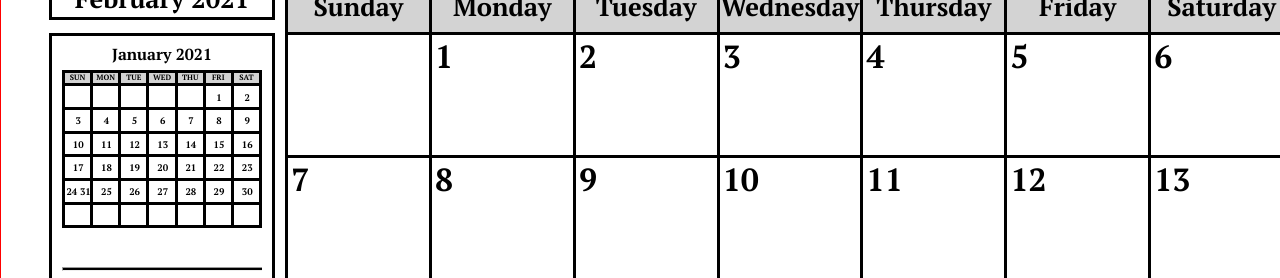
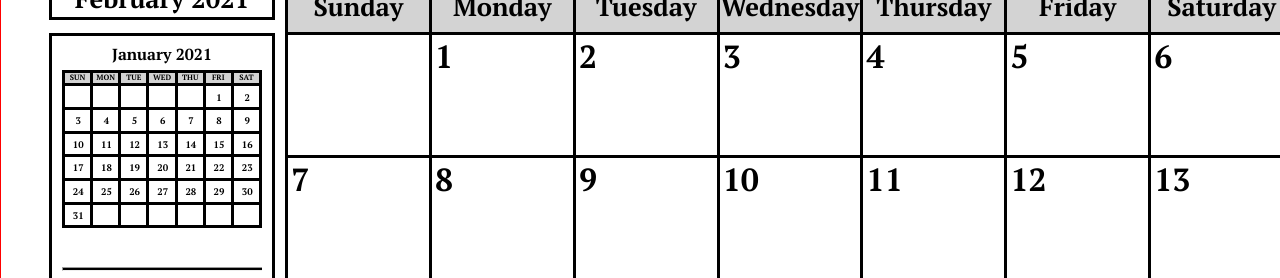
Before and after one commit to TwitchBronBron/tammy-calendar, a Svelte app: page / in a window 1280 px wide. Shown: the part 887-1165 px from the top of the page. Built offline with nearby package versions, Linux system fonts and the light colour scheme.

Commit message:
Fix calendar last week merging

```diff
--- a/src/Calendar.svelte
+++ b/src/Calendar.svelte
@@ -3,10 +3,10 @@
 
     export let year: number;
     export let month: number;
-    export let weeks: number;
+    export let fitToFiveRows: boolean;
     export let isMini = false;
 
-    const grid = buildGridForMonth(year, month, weeks);
+    const grid = buildGridForMonth(year, month, fitToFiveRows);
     const monthName = getMonthName(month - 1);
     function dow(fullDow: string) {
         if (isMini) {
--- a/src/CalendarPage.svelte
+++ b/src/CalendarPage.svelte
@@ -22,7 +22,7 @@
                     <Calendar
                         year={year}
                         month={month - 1}
-                        weeks={6}
+                        fitToFiveRows={false}
                         isMini={true}
                     />
                 </div>
@@ -43,7 +43,7 @@
             </div>
         </div>
         <div class="calendar">
-            <Calendar year={year} month={month} weeks={5} />
+            <Calendar year={year} month={month} fitToFiveRows={true} />
         </div>
     </div>
     <h1>{monthName}</h1>
--- a/src/util.ts
+++ b/src/util.ts
@@ -15,7 +15,8 @@ export function createCalendarGrid(numWeeks: number, numDays: number) {
     return rows;
 }
 
-export function buildGridForMonth(yearNumber: number, monthNumber: number, numWeeks: number) {
+export function buildGridForMonth(yearNumber: number, monthNumber: number, fitToFiveRows = false) {
+    const numWeeks = 6;
     const numDaysPerWeek = 7;
     const grid = createCalendarGrid(numWeeks, numDaysPerWeek);
     //the index of the weekday (0-6)
@@ -25,13 +26,11 @@ export function buildGridForMonth(yearNumber: number, monthNumber: number, numWe
 
     let dayIndex = (startWeekdayIndex + 1) * -1;
     for (let w = 0; w < numWeeks; w++) {
-        //skip creating empty weeks
-        if (dayIndex >= lastDayOfMonthIndex) {
-            grid.splice(w, 1);
-            continue;
+        //force the final rows together if necessary
+        let weekIndex = w;
+        if (fitToFiveRows && w >= 4) {
+            weekIndex = 4;
         }
-        //force the final rows together if necessary
-        let weekIndex = w < 4 ? w : 4;
         for (let d = 0; d < numDaysPerWeek; d++) {
             dayIndex++;
             if (dayIndex >= 0 && dayIndex < lastDayOfMonthIndex) {
@@ -39,7 +38,15 @@ export function buildGridForMonth(yearNumber: number, monthNumber: number, numWe
             }
         }
     }
-    console.log(grid);
+    //delete empty rows
+    outer: for (let w = numWeeks - 1; w >= 0; w--) {
+        for (let d = 0; d < numDaysPerWeek; d++) {
+            if (grid[w][d].daysOfMonth.length > 0) {
+                continue outer;
+            }
+        }
+        grid.splice(w);
+    }
 
     return grid;
 }
```
